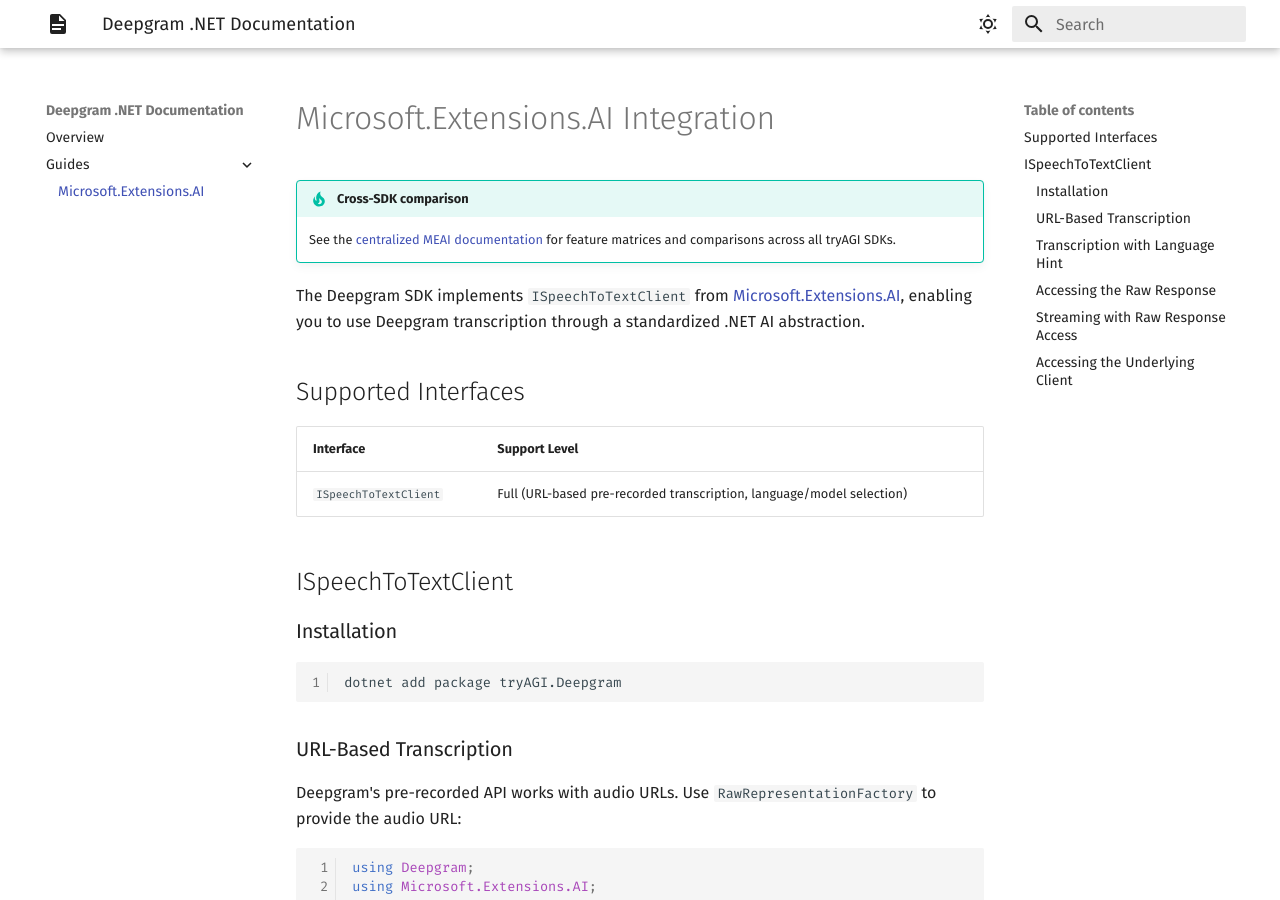
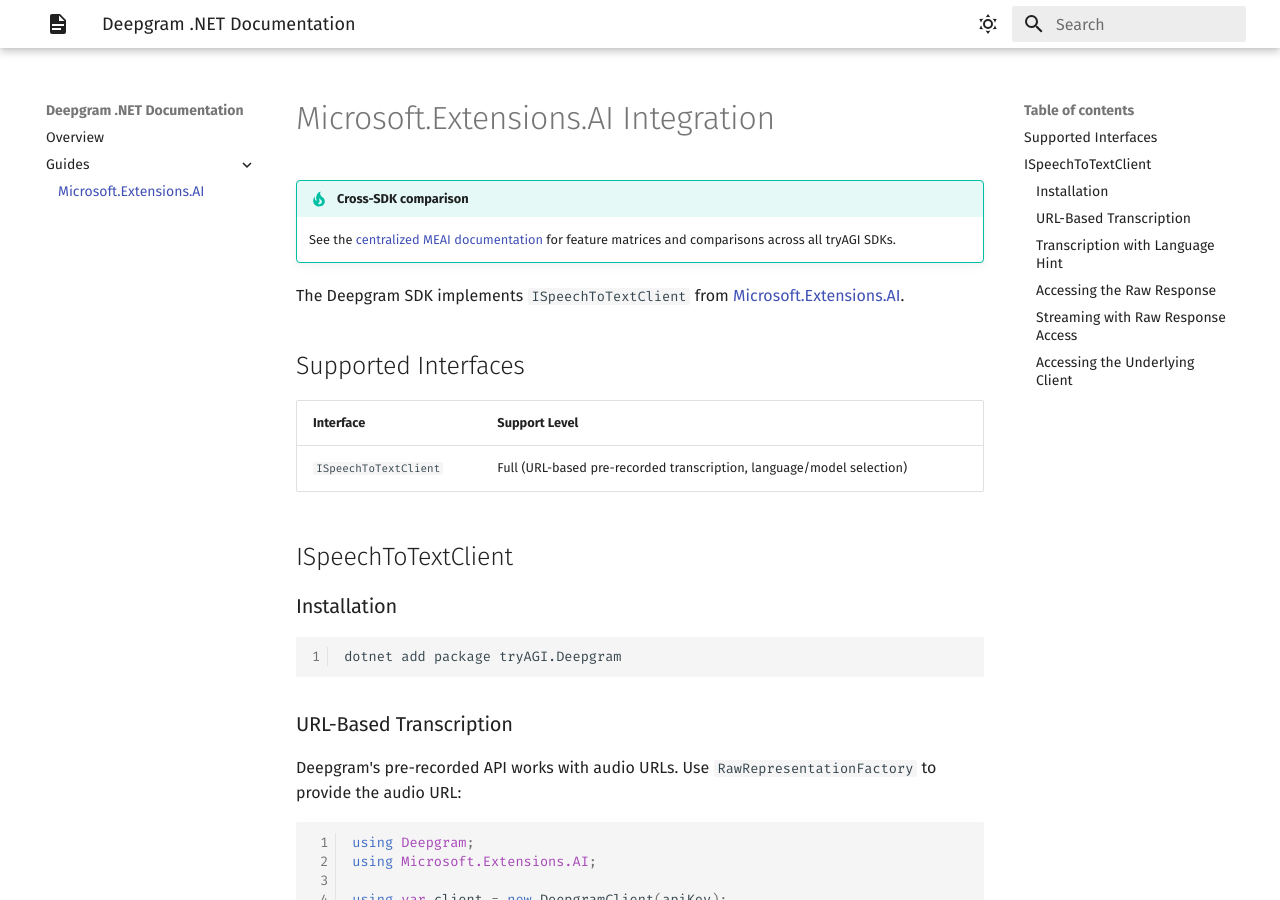
Before and after one commit to tryAGI/Deepgram, an MkDocs documentation site: the page built from docs/guides/meai.md, in a window 1280 px wide and 900 px high. Built offline with MkDocs 1.6.1 and Material for MkDocs 9.7.7, drawn with Linux system fonts in a browser that asks for light colours; the version menu is left out.

```diff
--- a/docs/guides/meai.md
+++ b/docs/guides/meai.md
@@ -3,7 +3,7 @@
 !!! tip "Cross-SDK comparison"
     See the [centralized MEAI documentation](https://tryagi.github.io/docs/meai/) for feature matrices and comparisons across all tryAGI SDKs.
 
-The Deepgram SDK implements `ISpeechToTextClient` from [Microsoft.Extensions.AI](https://learn.microsoft.com/en-us/dotnet/ai/microsoft-extensions-ai), enabling you to use Deepgram transcription through a standardized .NET AI abstraction.
+The Deepgram SDK implements `ISpeechToTextClient` from [Microsoft.Extensions.AI](https://learn.microsoft.com/en-us/dotnet/ai/microsoft-extensions-ai).
 
 ## Supported Interfaces
 
```
